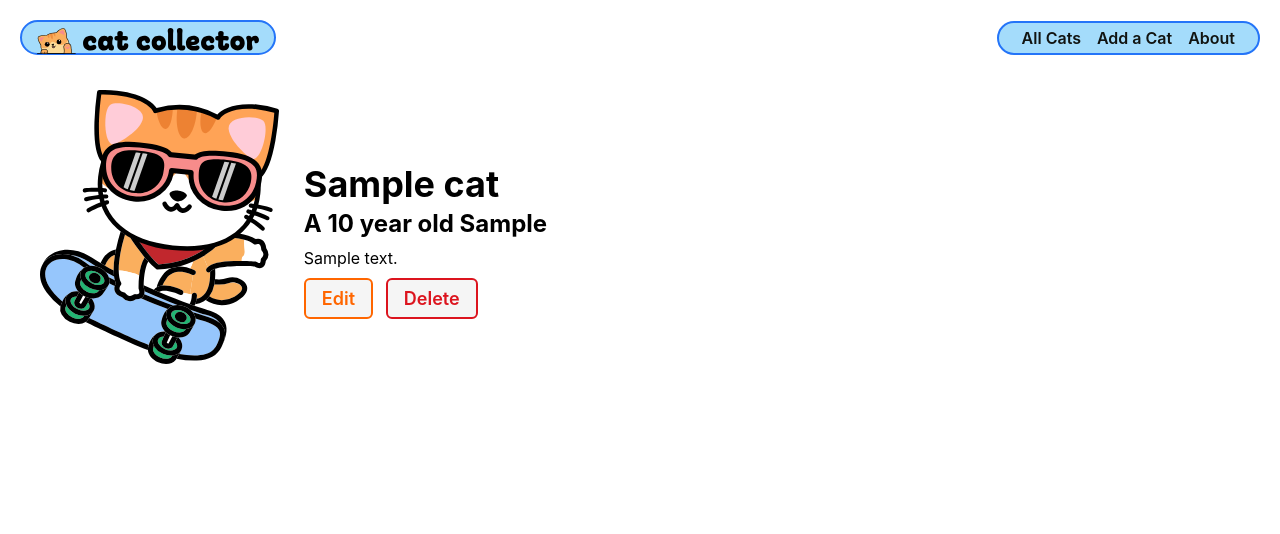
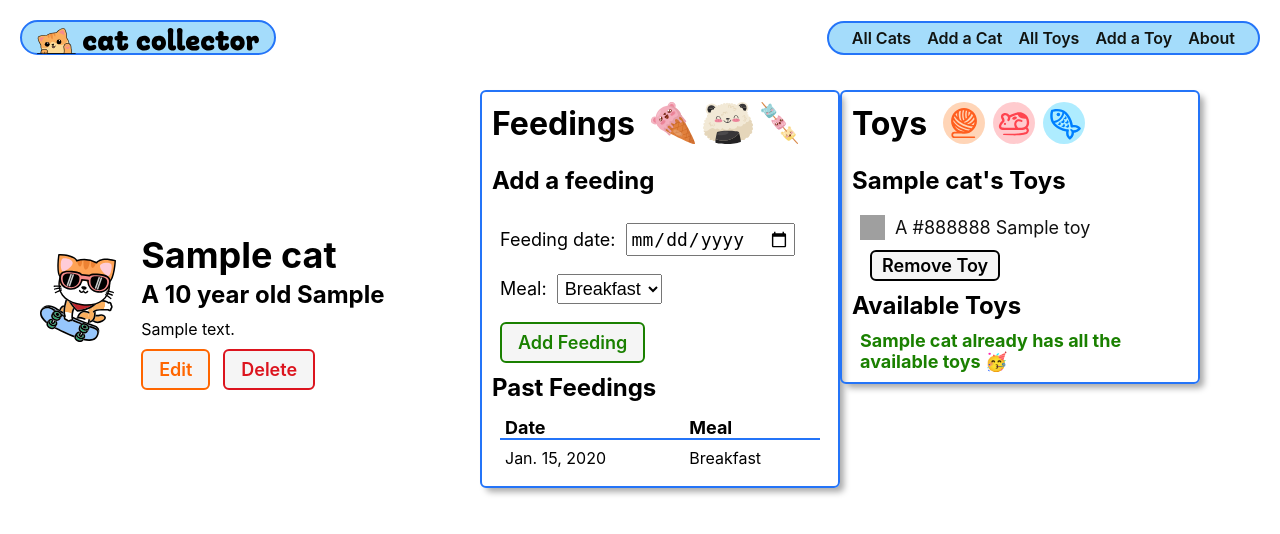
Before and after one commit to menachemlemmer/django-crud-app-cat-collector, a Django app: page /cats/1/ in a window 1280 px wide. Shown: the top 534 px of the page. Run offline with Django 5.2, Linux system fonts and the light colour scheme; tables that the repository leaves empty hold one stand-in row (values such as "Sample post").

Commit message:
Add toy model and CRUD operations

```diff
--- a/main_app/admin.py
+++ b/main_app/admin.py
@@ -1,6 +1,9 @@
+from re import T
 from django.contrib import admin
-from .models import Cat
+from .models import Cat, Feeding, Toy
 
 admin.site.register(Cat)
+admin.site.register(Feeding)
+admin.site.register(Toy)
 
 # Register your models here.
--- /dev/null
+++ b/main_app/forms.py
@@ -0,0 +1,14 @@
+from django import forms
+from .models import Feeding
+
+
+class FeedingForm(forms.ModelForm):
+    class Meta:
+        model = Feeding
+        fields = ["date", "meal"]
+        widgets = {
+            "date": forms.DateInput(
+                format=("%Y-%m-%d"),
+                attrs={"placeholder": "Select a date", "type": "date"},
+            ),
+        }
--- a/main_app/models.py
+++ b/main_app/models.py
@@ -1,5 +1,18 @@
 from django.db import models
 from django.urls import reverse
+
+MEALS = (("B", "Breakfast"), ("L", "Lunch"), ("D", "Dinner"))
+
+
+class Toy(models.Model):
+    name = models.CharField(max_length=50)
+    color = models.CharField(max_length=20)
+
+    def __str__(self):
+        return self.name
+
+    def get_absolute_url(self):
+        return reverse("toy_detail", kwargs={"pk": self.id})
 
 
 class Cat(models.Model):
@@ -7,9 +20,22 @@ class Cat(models.Model):
     breed = models.CharField(max_length=100)
     description = models.TextField(max_length=250)
     age = models.IntegerField()
+    toys = models.ManyToManyField(Toy)
 
     def __str__(self):
         return self.name
 
     def get_absolute_url(self):
         return reverse("cat-detail", kwargs={"cat_id": self.id})
+
+
+class Feeding(models.Model):
+    date = models.DateField("Feeding date")
+    meal = models.CharField(max_length=1, choices=MEALS, default=MEALS[0][0])
+    cat = models.ForeignKey(Cat, on_delete=models.CASCADE)
+
+    class Meta:
+        ordering = ["-date"]
+
+    def __str__(self):
+        return f"{self.get_meal_display()} on {self.date}"
--- a/main_app/templates/base.html
+++ b/main_app/templates/base.html
@@ -30,6 +30,8 @@
         <ul>
           <li><a href="{% url 'cat-index' %}">All Cats</a></li>
           <li><a href="{% url 'cat-create' %}">Add a Cat</a></li>
+          <li><a href="{% url 'toy-index' %}">All Toys</a></li>
+          <li><a href="{% url 'toy-create' %}">Add a Toy</a></li>
           <li><a href="{% url 'about' %}">About</a></li>
         </ul>
       </nav>
--- a/main_app/templates/cats/detail.html
+++ b/main_app/templates/cats/detail.html
@@ -18,5 +18,107 @@
       <a href="{% url 'cat-delete' cat.id %}" class="btn danger">Delete</a>
     </div>
   </div>
+  <div class="feedings-toy-container">
+    <section class="feedings">
+      <div class="subsection-title">
+        <h2>Feedings</h2>
+        <img
+          src="{% static 'images/cat-cone.svg' %}"
+          alt="An ice cream cone cat"
+        />
+        <img
+          src="{% static 'images/cat-onigiri.svg' %}"
+          alt="A cat as onigiri"
+        />
+        <img
+          src="{% static 'images/kitty-kabob.svg' %}"
+          alt="A kabob of kittens"
+        />
+      </div>
+      <h3>Add a feeding</h3>
+      <form
+        action='{% url "add-feeding" cat.id %}'
+        method="post"
+        class="subsection-content"
+        autocomplete="off"
+      >
+        {% csrf_token %} {{feeding_form.as_p}}
+        <button type="submit" class="btn submit">Add Feeding</button>
+      </form>
+      <h3>Past Feedings</h3>
+      {% if cat.feeding_set.all.count %}
+      <table>
+        <thead>
+          <tr>
+            <th>Date</th>
+            <th>Meal</th>
+          </tr>
+        </thead>
+        <tbody>
+          {% for feeding in cat.feeding_set.all %}
+          <tr>
+            <td>{{feeding.date}}</td>
+            <td>{{feeding.get_meal_display}}</td>
+          </tr>
+          {% endfor %}
+        </tbody>
+      </table>
+      {% else %}
+      <div class="subsection-content">
+        <p>⚠️ {{cat.name}} has not been fed!</p>
+      </div>
+      {% endif %}
+    </section>
+    <section class="toys">
+      <div class="subsection-title">
+        <h2>Toys</h2>
+        <img src="{% static 'images/string.svg' %}" alt="A ball of string" />
+        <img src="{% static 'images/mouse.svg' %}" alt="A mouse" />
+        <img src="{% static 'images/fish.svg' %}" alt="A fishy toy" />
+      </div>
+      <h3>{{ cat.name }}'s Toys</h3>
+      <div class="subsection-content">
+        {% if cat.toys.count %} {% for toy in cat.toys.all %}
+        <div class="toy-container">
+          <div
+            class="color-block"
+            style="background-color: {{ toy.color }}"
+          ></div>
+          <a href="{% url 'toy-detail' toy.id %}">
+            <p>A {{ toy.color }} {{ toy.name }}</p>
+          </a>
+          <form action="{% url 'remove-toy' cat.id toy.id %}" method="post">
+            {% csrf_token %}
+            <button type="submit" class="btn btn-danger">Remove Toy</button>
+          </form>
+        </div>
+        {% endfor %} {% else %}
+        <p class="no-toys">{{cat.name}} doesn't have any toys!</p>
+        {% endif %}
+      </div>
+      <h3>Available Toys</h3>
+      <div class="subsection-content">
+        {% if toys.count %} {% for toy in toys.all %}
+        <div class="toy-container">
+          <div
+            class="color-block"
+            style="background-color: {{ toy.color }}"
+          ></div>
+          <a href="{% url 'toy-detail' toy.id %}">
+            <p>A {{ toy.color }} {{ toy.name }}</p>
+          </a>
+          <form action="{% url 'associate-toy' cat.id toy.id %}" method="post">
+            {% csrf_token %}
+            <button type="submit" class="btn submit">Give toy</button>
+          </form>
+        </div>
+        {% endfor %} {% else %}
+        <p class="all-toys">
+          {{cat.name}} already has all the available toys 🥳
+        </p>
+        {% endif %}
+      </div>
+    </section>
+    {% endblock %}
+  </div>
 </section>
-{% endblock %}
--- a/main_app/urls.py
+++ b/main_app/urls.py
@@ -9,4 +9,20 @@ urlpatterns = [
     path("cats/create/", views.CatCreate.as_view(), name="cat-create"),
     path("cats/<int:pk>/update/", views.CatUpdate.as_view(), name="cat-update"),
     path("cats/<int:pk>/delete/", views.CatDelete.as_view(), name="cat-delete"),
+    path("cats/<int:cat_id>/add-feeding/", views.add_feeding, name="add-feeding"),
+    path("toys/create/", views.ToyCreate.as_view(), name="toy-create"),
+    path("toys/<int:pk>/", views.ToyDetail.as_view(), name="toy-detail"),
+    path("toys/", views.ToyList.as_view(), name="toy-index"),
+    path("toys/<int:pk>/update/", views.ToyUpdate.as_view(), name="toy-update"),
+    path("toys/<int:pk>/delete/", views.ToyDelete.as_view(), name="toy-delete"),
+    path(
+        "cats/<int:cat_id>/associate-toy/<int:toy_id>/",
+        views.associate_toy,
+        name="associate-toy",
+    ),
+    path(
+        "cats/<int:cat_id>/remove-toy/<int:toy_id>/",
+        views.remove_toy,
+        name="remove-toy",
+    ),
 ]
--- a/main_app/views.py
+++ b/main_app/views.py
@@ -1,6 +1,9 @@
-from django.shortcuts import render
+from re import T
+from django.shortcuts import render, redirect
 from django.views.generic.edit import CreateView, UpdateView, DeleteView
-from .models import Cat
+from django.views.generic import ListView, DetailView
+from .models import Cat, Toy
+from .forms import FeedingForm
 
 
 def home(request):
@@ -18,12 +21,38 @@ def cat_index(request):
 
 def cat_detail(request, cat_id):
     cat = Cat.objects.get(id=cat_id)
-    return render(request, "cats/detail.html", {"cat": cat})
+    toys_cat_doesnt_have = Toy.objects.exclude(id__in=cat.toys.all().values_list("id"))
+    feeding_form = FeedingForm()
+    return render(
+        request,
+        "cats/detail.html",
+        {"cat": cat, "feeding_form": feeding_form, "toys": toys_cat_doesnt_have},
+    )
+
+
+def associate_toy(request, cat_id, toy_id):
+    Cat.objects.get(id=cat_id).toys.add(toy_id)
+    return redirect("cat-detail", cat_id=cat_id)
+
+
+def add_feeding(request, cat_id):
+    form = FeedingForm(request.POST)
+    if form.is_valid():
+        new_feeding = form.save(commit=False)
+        new_feeding.cat_id = cat_id
+        new_feeding.save()
+    return redirect("cat-detail", cat_id=cat_id)
+
+
+def remove_toy(request, cat_id, toy_id):
+    Cat.objects.get(id=cat_id).toys.remove(toy_id)
+
+    return redirect("cat-detail", cat_id=cat_id)
 
 
 class CatCreate(CreateView):
     model = Cat
-    fields = "__all__"
+    fields = ["name", "breed", "description", "age"]
 
 
 class CatUpdate(UpdateView):
@@ -34,3 +63,26 @@ class CatUpdate(UpdateView):
 class CatDelete(DeleteView):
     model = Cat
     success_url = "/cats/"
+
+
+class ToyCreate(CreateView):
+    model = Toy
+    fields = "__all__"
+
+
+class ToyList(ListView):
+    model = Toy
+
+
+class ToyDetail(DetailView):
+    model = Toy
+
+
+class ToyUpdate(UpdateView):
+    model = Toy
+    fields = ["name", "color"]
+
+
+class ToyDelete(DeleteView):
+    model = Toy
+    success_url = "/toys/"
```
Also changed, not shown: main_app/static/css/toys/toy-detail.css (added, +52 -0 lines), main_app/static/css/toys/toy-index.css (added, +64 -0 lines), main_app/templates/main_app/toy_confirm_delete.html (added, +15 -0 lines), main_app/templates/main_app/toy_detail.html (added, +15 -0 lines), main_app/templates/main_app/toy_form.html (added, +20 -0 lines), main_app/templates/main_app/toy_list.html (added, +27 -0 lines), main_app/migrations/0002_feeding.py (added), main_app/migrations/0003_toy_alter_feeding_options_alter_feeding_date.py (added), main_app/migrations/0004_cat_toy.py (added), main_app/migrations/0005_rename_toy_cat_toys.py (added).
